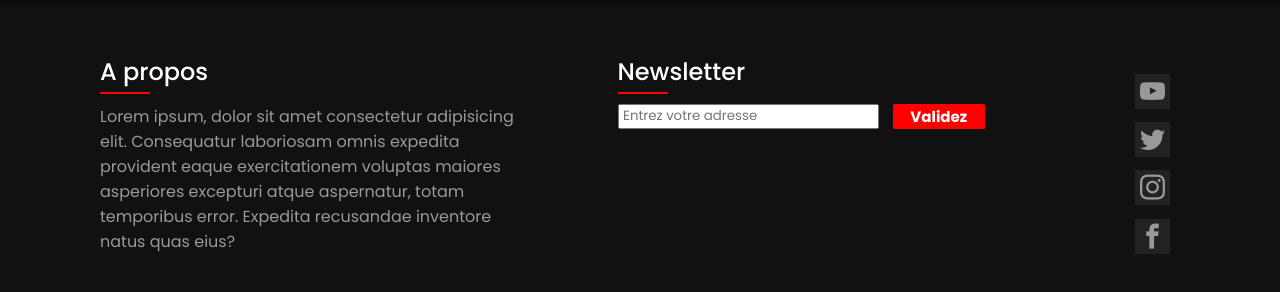
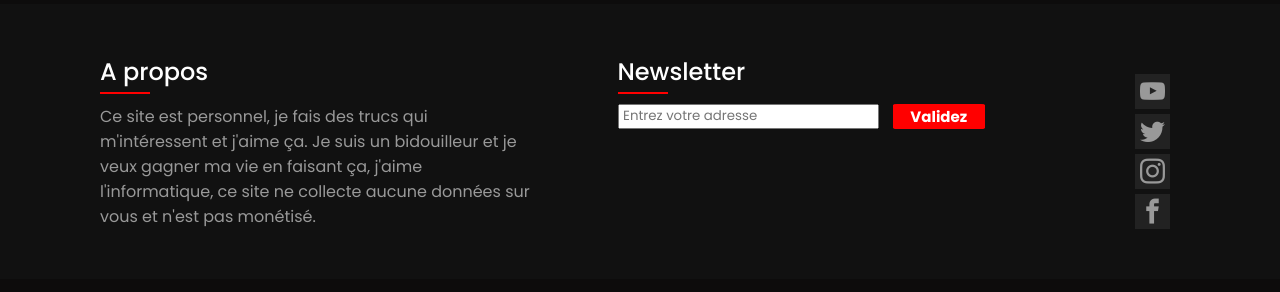
Before and after one commit to FrenchPepite/BlogMohaPerso, a plain HTML site: page index.html in a window 1280 px wide. Shown: the part 600-892 px from the top of the page. Drawn offline with Linux system fonts and the light colour scheme; files whose address does not match are found by name.

Commit message:
Update index.html

```diff
--- a/index.html
+++ b/index.html
@@ -37,10 +37,9 @@
         <div class="sec aboutus">
           <h2>A propos</h2>
           <p>
-            Lorem ipsum, dolor sit amet consectetur adipisicing elit.
-            Consequatur laboriosam omnis expedita provident eaque exercitationem
-            voluptas maiores asperiores excepturi atque aspernatur, totam
-            temporibus error. Expedita recusandae inventore natus quas eius?
+            Ce site est personnel, je fais des trucs qui m'intéressent et j'aime ça.
+            Je suis un bidouilleur et je veux gagner ma vie en faisant ça, j'aime
+            l'informatique, ce site ne collecte aucune données sur vous et n'est pas monétisé.
           </p>
         </div>
         <div class="sec aboutus">
```
